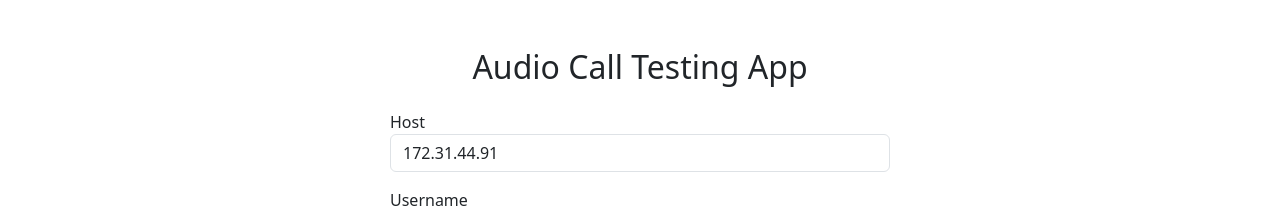
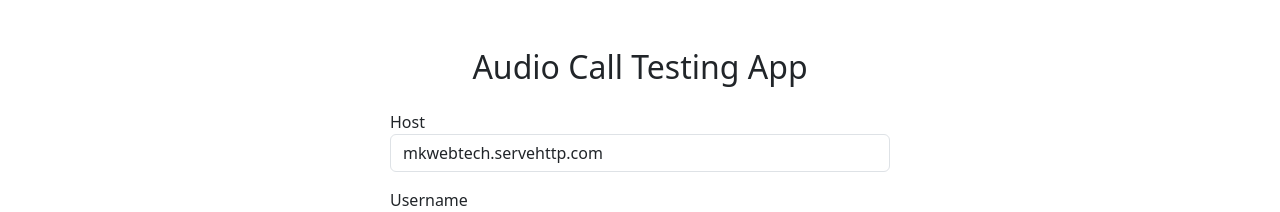
Before and after one commit to mandeeps207/freeSWITCH-Client, a React (Vite) app: page / in a window 1280 px wide. Shown: the top 212 px of the page. Built offline with nearby package versions, Linux system fonts and the light colour scheme.

Commit message:
server port changed

```diff
--- a/src/App.jsx
+++ b/src/App.jsx
@@ -1,7 +1,7 @@
 import React, { useEffect, useRef, useState } from "react";
 
 export default function app() {
-  const [sipHost, setSipHost] = useState('172.31.44.91');
+  const [sipHost, setSipHost] = useState('mkwebtech.servehttp.com');
   const [sipUser, setSipUser] = useState("1000");
   const [sipPass, setSipPass] = useState("1234");
   const [destination, setDestination] = useState("1001");
@@ -119,7 +119,7 @@ export default function app() {
     }
 
     const { UserAgent, Registerer, RegistererState } = sipModuleRef.current;
-    const server = `wss://${sipServerHost}:7443`;
+    const server = `wss://${sipServerHost}:5061`;
     const uri = UserAgent.makeURI(`sip:${sipUser}@${sipServerHost}`);
     if (!uri) {
       console.error("Failed to create URI");
```
